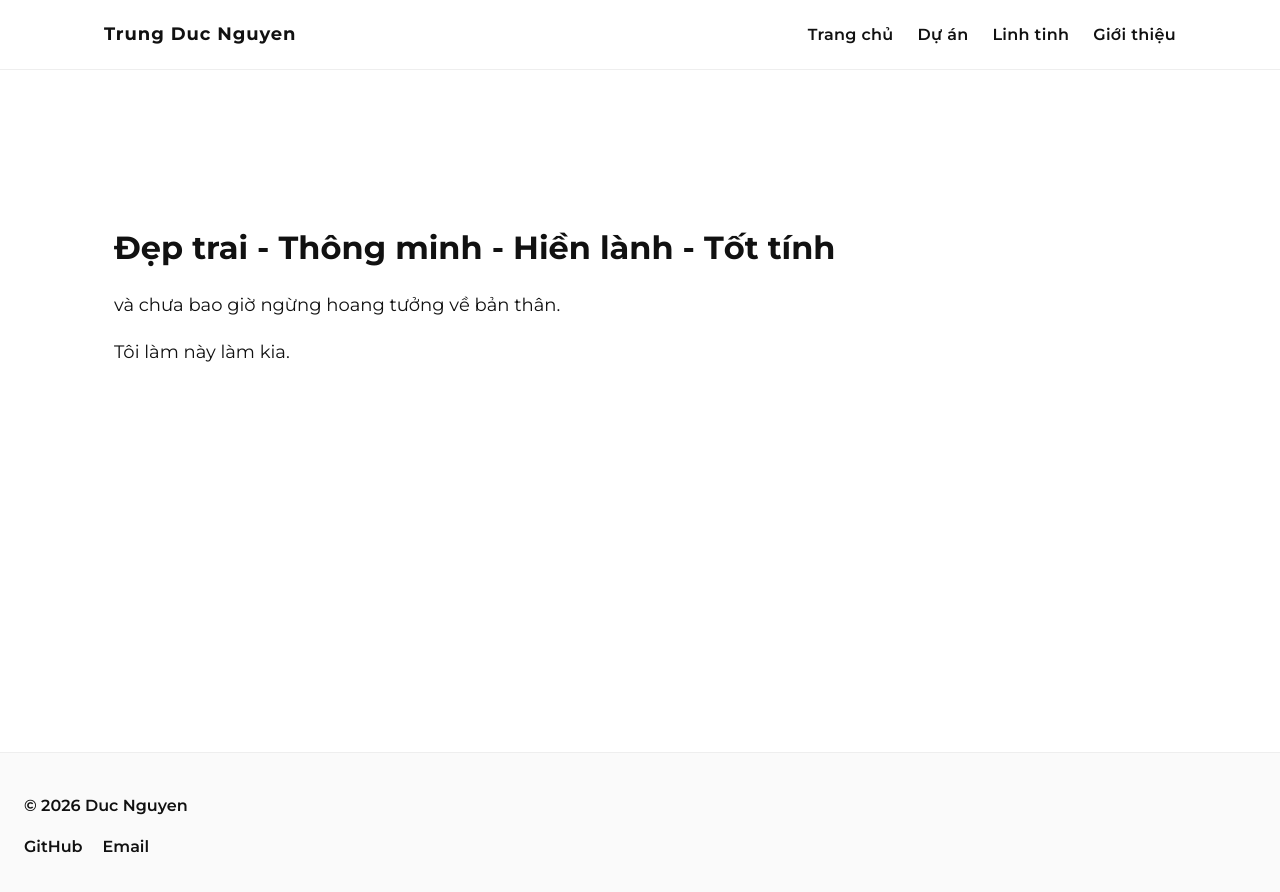
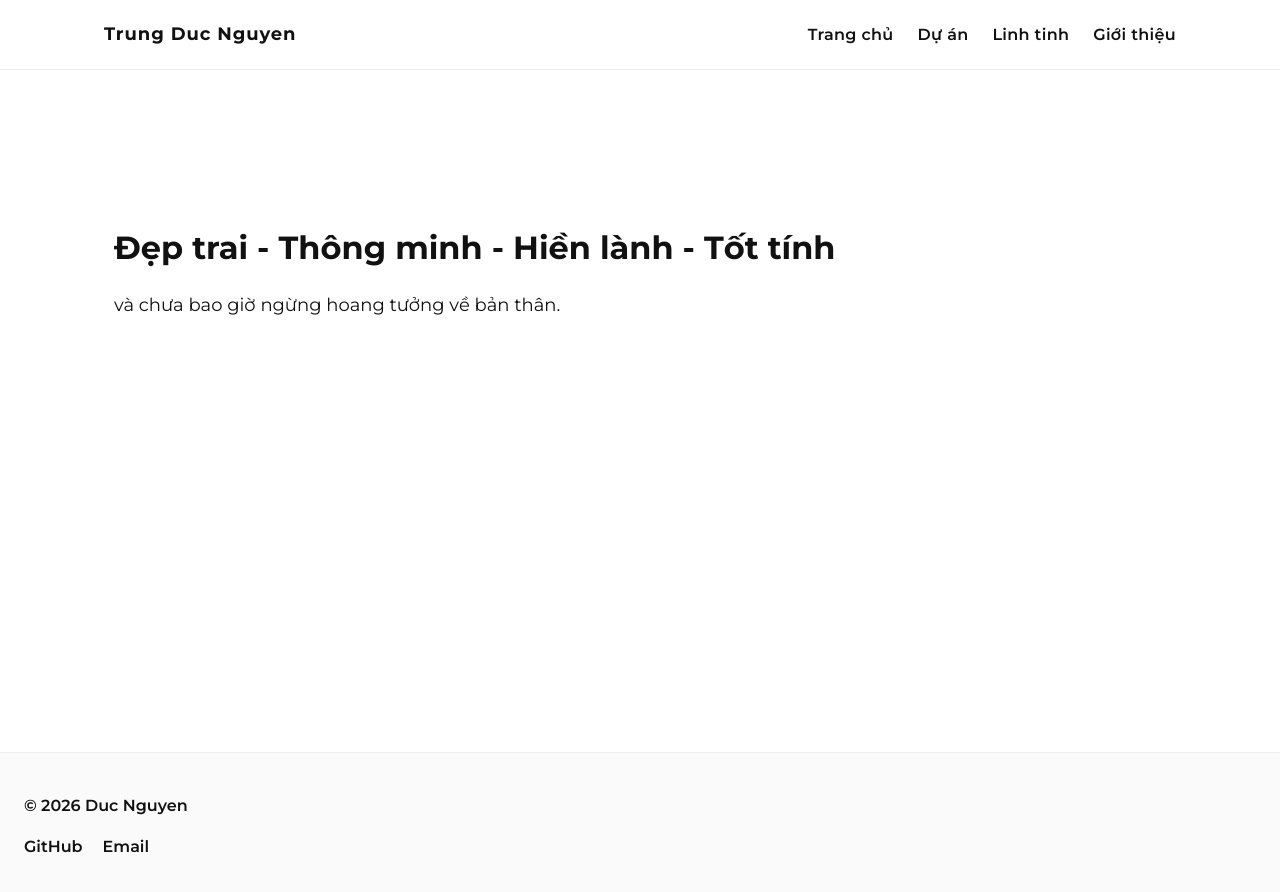
Before and after one commit to trungducngtd/trungducngtd.github.io, a Jekyll site: the page built from about.html, in a window 1280 px wide. Shown: the top 892 px of the page. Built offline with Jekyll 4.4.1, drawn with Linux system fonts in a browser that asks for light colours.

Commit message:
Remove redundant text from about.html
Removed a redundant sentence from the about page.

```diff
--- a/about.html
+++ b/about.html
@@ -6,5 +6,4 @@ title: Giới thiệu
 <section class="section-block about-page">
   <p class="section-title">Đẹp trai - Thông minh - Hiền lành - Tốt tính</p>
   <p class="about-page__text">và chưa bao giờ ngừng hoang tưởng về bản thân.</p>
-  <p class="about-page__text">Tôi làm này làm kia.</p>
 </section>
```
